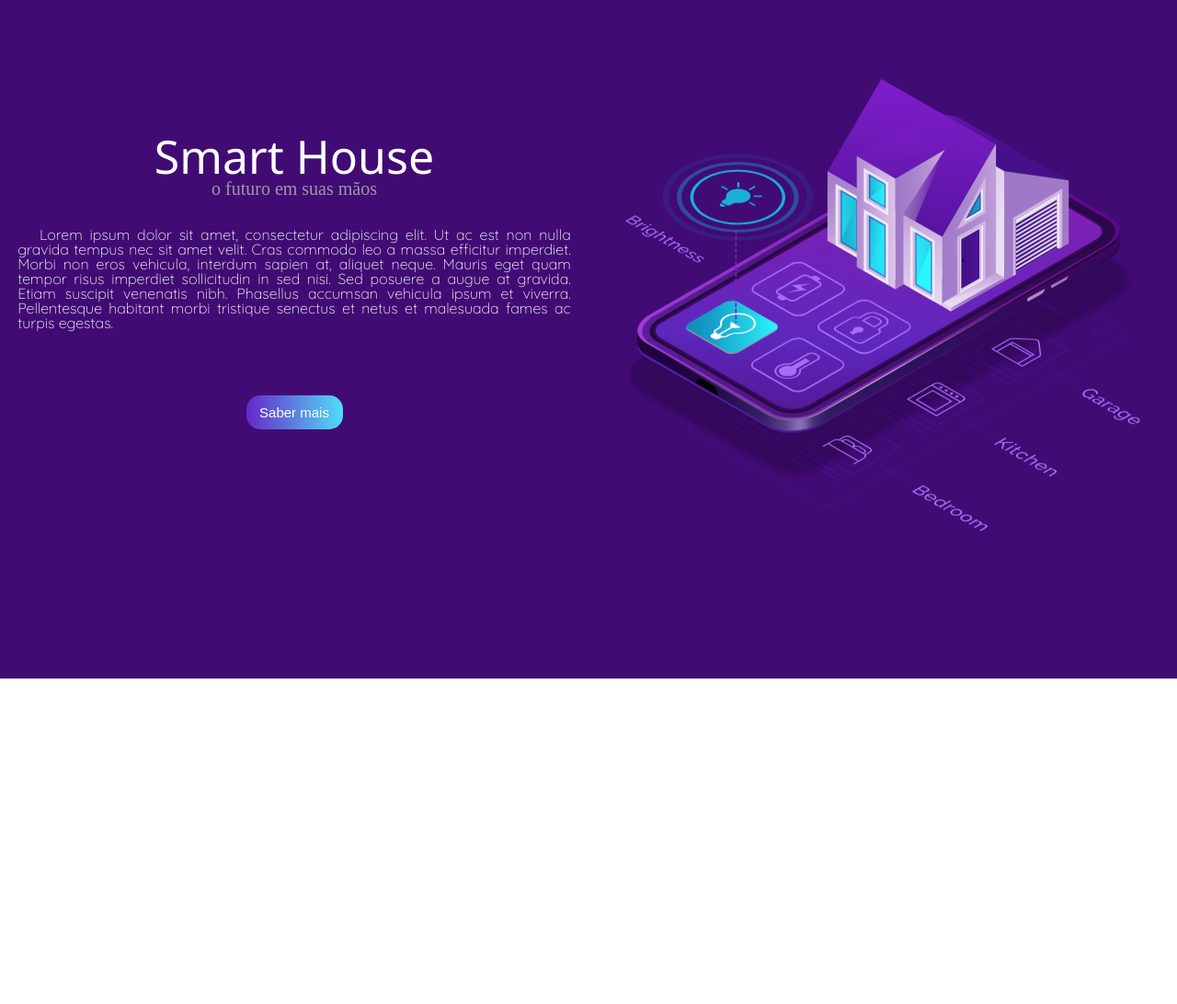
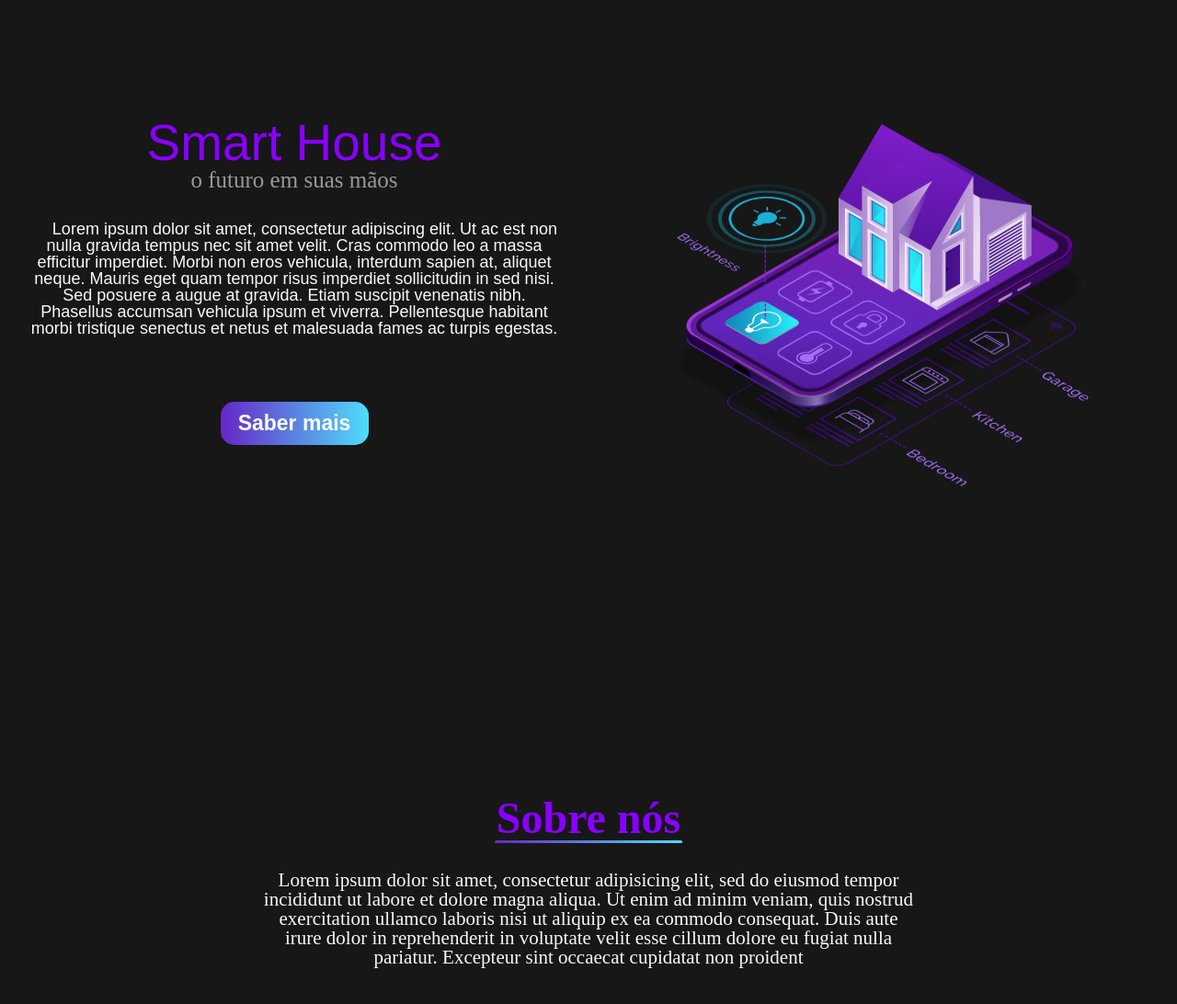
Before and after one commit to IgorCentofante/Smart-House, a plain HTML site: page index.html in a window 1280 px wide. Shown: the part 62-1154 px from the top of the page at 92% size. Before the commit the page ends 800 px from the top, so only its background shows below. Drawn offline with Linux system fonts and the light colour scheme.

Commit message:
Website style has been reworked. In addition to having added an "about" section.

```diff
--- a/assets/src/css/login.css
+++ b/assets/src/css/login.css
@@ -1,8 +1,12 @@
 @import url('https://fonts.googleapis.com/css2?family=Noto+Sans:wght@400;700&display=swap');
+
 body{
     background-color: var(--color-background);
-    font-family: "Noto Sans";
+    font-family: var(--font-family);
     box-sizing: border-box;
+}
+nav a{
+    display: none;
 }
 .main-login{
     width: 100vw;
@@ -43,9 +47,11 @@ body{
     flex-direction: column;
     padding: 30px 30px;
     margin: 7vh 0vh 0vh 0vh;
-    background: var(--color-primary);
+    background: var(--color-background);
+    border: 5px solid;
     border-radius: 20px;
-    box-shadow: 0px 10px 40px #00000056;
+    border-image: linear-gradient(45deg, rgba(102,39,199,255),
+    rgb(79, 221, 250)) 1;
 	color: var(--color);
     font-weight: 800;
 }
@@ -55,7 +61,8 @@ body{
 }
 .title-state-login{
     color: var(--color);
-    text-decoration: underline var(--color-tertiary) 2px;
+    font-size: 20pt;
+    text-decoration: underline var(--color-tertiary) 3.5px;
 }
 .text-field{
     width: 100%;
@@ -70,7 +77,7 @@ body{
     border: none;
     border-radius: 10px;
     padding: 15px;
-    background: var(--color-secondary);
+    background: #212121;
     color: var(--color);
     font-size: 12pt;
     box-shadow: 0px 10px 40px #00000056;
@@ -99,6 +106,7 @@ body{
     background: var(--color-tertiary);
     cursor: pointer;
     box-shadow: 0px 10px 40px -12px #00000056;
+    transition: 0.4s ;
 }
 .account-recovery{
     color: var(--color);
@@ -111,6 +119,16 @@ body{
     cursor: pointer;
 }
 
+/*Animações*/
+.btn-login:hover{
+    background: var(--color-primary);
+    color: var(--green-light);
+    border: 1px solid var(--green-light);
+    transition: .4s;
+    border-radius: 50px 10px;
+}
+
+/*Responsividade*/
 @media only screen and (max-width: 950px){
     .card-login{
         width: 85%;
@@ -121,7 +139,7 @@ body{
         flex-direction: column;
     }
     .left-login > h1{
-        margin: 1vh 0vh 10vh 0vh;
+        margin: 5vh 0vh 10vh 0vh;
         font-size: 1.4em;
         text-align: center;
     }
--- a/assets/src/css/style.css
+++ b/assets/src/css/style.css
@@ -3,15 +3,19 @@
 
 /*Header*/
 :root {
-    --color-background: #410b74;
-    --color-primary: rgb(26, 4, 44);
-    --color-secondary: #644e84;
+    --color-background: #171717;
+    --color-primary: rgb(136, 0, 255);
+    --color-secondary: rgb(33, 33, 33);
     --color-tertiary : rgb(19, 159, 231);
-    --color: #ffffff;
-    --color-border: #20202075;
+    --color: rgb(249, 249, 249);
+    --color-border: rgba(32, 32, 32, 0.459);
+    --font-family: 'DM Sans', sans-serif;
+}
+body{
+    background-color: var(--color-background);
 }
 header{
-    width: 100%;;
+    width: 100%;
     height: 100%;
     background-color: var(--color-background);
     background-position: center;
@@ -24,19 +28,25 @@ header .navBar{
     justify-content: space-between;
 }
 header .navBar li{
-     display: inline-block;
+    display: inline-block;
 }
 header .navBar a{
     text-decoration: none;
+    font-size: 26px;
     color: var(--color);
     margin: 2vh;
     padding: 8px 12px;
     border-radius: 3px;
-    transition: 200ms;
+    transition-timing-function: ease-in;
 }
-header .navBar .ativo, header .navBar a:hover{
-    color: var(--color-primary);
-    background-color: white;
+header .navBar a:hover::after{
+    background-image: linear-gradient(90deg, rgba(102,39,199,255), rgb(79, 221, 250));
+    border-radius: 6px;
+    display: flex;
+    content: "";
+    position: absolute;
+    height: 3px;
+    width: 7.2rem;
 }
 .sideBarIcon{
     color: white;
@@ -59,26 +69,27 @@ header .navBar .ativo, header .navBar a:hover{
     flex-direction: column;
 }
 .titulo-container-esquerdo{
-    color: var(--color);
-    font-size: 50px;
-    font-family: 'Noto Sans', sans-serif;
+    color: var(--color-primary);
+    font-size: 55px;
+    font-family: var(--font-family);
 }
 .subtitulo-container-esquerdo{
     color: rgba(175, 175, 175, 0.856);
-    font-size: 20px;
+    font-size: 25px;
 }
 .texto-container-esquerdo{
-    font-family: 'Quicksand', sans-serif;
+    font-family: var(--font-family);
     color: var(--color);
-    font-size: 16px;
-    margin: 5% 3% 1% 3%;
-    text-align: justify;
+    font-size: 18px;
+    margin: 5% 5% 1% 5%;
+    text-align: center;
 }
 .btn-header{
     display: block;
     width: 7em;
     height: auto;
-    font-size: 15px;
+    font-size: 23px;
+    font-weight: bold;
     color: var(--color);
     margin: 10%;
     padding: 10px;
@@ -93,6 +104,54 @@ header .navBar .ativo, header .navBar a:hover{
     animation: mexidinha 0.5s alternate;
 }
 
+/*Direita*/
+.container-direito{
+    width: 50vw;
+    height: 100vh;
+    display: flex;
+    justify-content: center;
+    align-items: center;
+}
+.logo-menu{
+    width: 35vw;
+    transform: translateY(0px);
+    animation: flutuar 3s ease-in-out infinite;
+}
+
+/*Sobre-Nós*/
+.sobre{
+    background-color: var(--color-background);
+    margin: 10% 10% 10% 10%;
+}
+.titulo-sobre-nos{
+    color: var(--color-primary);
+    font-size: 3rem;
+    font-weight: 700;
+    margin-bottom: 30px;
+    text-align: center;
+}
+.titulo-sobre-nos::after{
+    background-image: linear-gradient(90deg, rgba(102,39,199,255), rgb(79, 221, 250));
+    border-radius: 6px;
+    display: flex;
+    margin-left: auto;
+    margin-right: auto;
+    content: "";
+    height: 3px;
+    width: 12.7rem;
+}
+.conteudo-sobre-nos{
+    color: var(--color);
+    font-size: 21px;
+    text-align: center;
+    margin: 0 auto;
+    width: 70%;
+}
+.facebookIcon{
+   fill: var(--color-tertiary);
+}
+
+/*Animações*/
 @keyframes mexidinha{
     0%{
         transform: translateX(0%);
@@ -112,20 +171,6 @@ header .navBar .ativo, header .navBar a:hover{
     100%{
         transform: translateX(0%);
     }
-}
-
-/*Direita*/
-.container-direito{
-    width: 50vw;
-    height: 100vh;
-    display: flex;
-    justify-content: center;
-    align-items: center;
-}
-.logo-menu{
-    width: 70vh;
-    transform: translateY(0px);
-    animation: flutuar 3s ease-in-out infinite;
 }
 @keyframes flutuar {
     0%{
@@ -147,6 +192,7 @@ header .navBar .ativo, header .navBar a:hover{
     .container-direito{
         width: auto;
     }
+}
 @media only screen and (max-width: 600px){
     html, body {
         overflow-x: hidden;
--- a/index.html
+++ b/index.html
@@ -21,10 +21,10 @@
     <header class="menu">
         <nav class="navBar" id="nav">
             <a href="">Logo</a>
-          <button id="btn-mobile">Menu</button>
+            <button id="btn-mobile">Menu</button>
             <ul>
                 <li><a href="index.html">Inicio</a></li>
-                <li><a href="">Sobre</a></li>
+                <li><a href="#about">Sobre</a></li>
                 <li><a href="">Serviços</a></li>
                 <li><a href="">Planos</a></li>
                 <li><a href="login.html">Painel</a></li>
@@ -48,5 +48,11 @@
           </div>
         </section>
     </header>
+
+    <section class="sobre" id="about">
+      <h2 class="titulo-sobre-nos">Sobre nós</h2>
+      <p class="conteudo-sobre-nos">Lorem ipsum dolor sit amet, consectetur adipisicing elit, sed do eiusmod tempor incididunt ut labore et dolore magna aliqua. Ut enim ad minim veniam, quis nostrud exercitation ullamco laboris nisi ut aliquip ex ea commodo consequat. Duis aute irure dolor in reprehenderit in voluptate velit esse cillum dolore eu fugiat nulla pariatur. Excepteur sint occaecat cupidatat non proident</p>
+    </section>
+
   </body>
 </html>
```
Also changed, not shown: login.html (+3 -2 lines), assets/src/svg/loginIcon.svg, assets/src/svg/socialcons/iconFacebook.svg (added).
